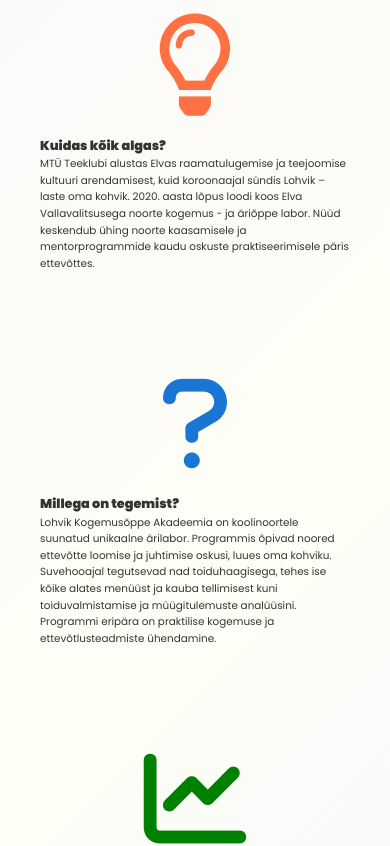
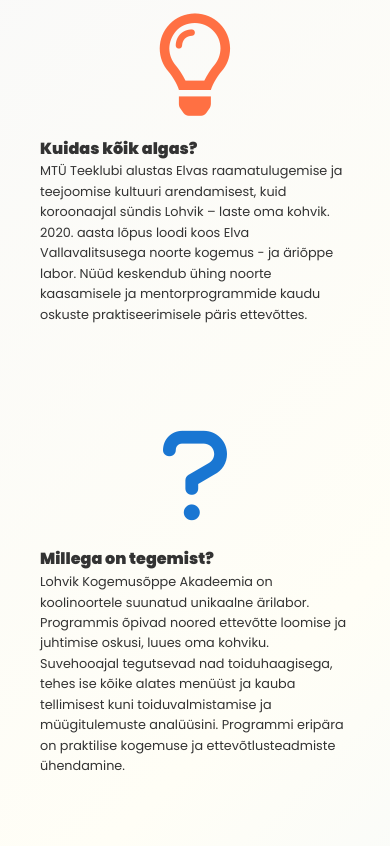
Before and after one commit to mikk369/kohvik-lohvik, a React (Vite) app: page / in a window 390 px wide. Shown: the part 980-1826 px from the top of the page. Built offline with nearby package versions, Linux system fonts and the light colour scheme; no server answers; a web font is replaced by a local one.

Commit message:
made about-us text and heading bigger

```diff
--- a/src/queries.css
+++ b/src/queries.css
@@ -179,9 +179,6 @@
   .heading-primary {
     font-size: 4.4rem;
   }
-  .about-title {
-      font-size: 1.6rem;
-  }
   .about-description {
       font-size: 1.6rem;
   }
@@ -206,7 +203,7 @@
     font-size: 2.4rem;
   }
   .about-description {
-    font-size: 1.3rem;
+    font-size: 1.6rem;
   }
   .about-grid {
     grid-template-columns: 1fr;
```
